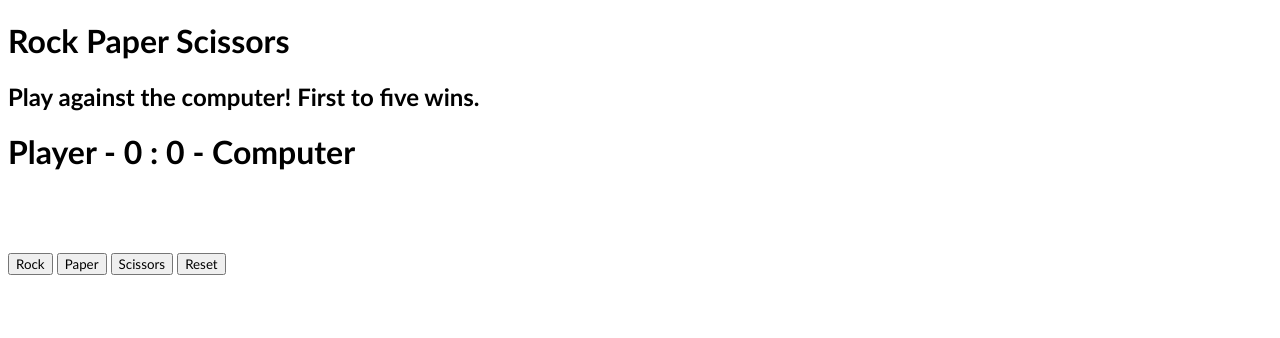
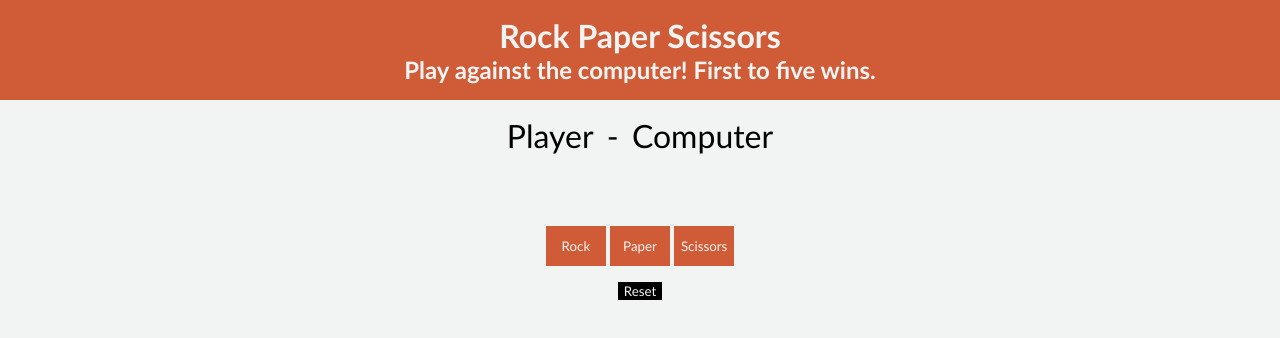
Before and after one commit to NateWebber/odin-rps, a plain HTML site: page index.html in a window 1280 px wide. Drawn offline with Linux system fonts and the light colour scheme.

Commit message:
start styling

```diff
--- a/index.html
+++ b/index.html
@@ -11,15 +11,27 @@
 </head>
 
 <body>
-    <h1>Rock Paper Scissors</h1>
-    <h2>Play against the computer! First to five wins.</h2>
-    <h1 id="ScoreDisplay">Player - 0 : 0 - Computer</h1>
+    <div class="body-container">
+        <div class="title-bar">
+            <h1 id="RPSTitle">Rock Paper Scissors</h1>
+            <h2 id="RPSSubtitle">Play against the computer! First to five wins.</h2>
+        </div>
 
-    <h1 id="ResultsText">null</h1>
-    <button id="RockButton">Rock</button>
-    <button id="PaperButton">Paper</button>
-    <button id="ScissorsButton">Scissors</button>
-    <button id="ResetButton">Reset</button>
+        <div class="score-display">
+            <div><span>Player</span> - <span>Computer</span></div>
+        </div>
+
+        <h1 id="ResultsText">null</h1>
+
+        <div class="buttons-container">
+            <button class="game-button" id="RockButton">Rock</button>
+            <button class="game-button" id="PaperButton">Paper</button>
+            <button class="game-button" id="ScissorsButton">Scissors</button>
+        </div>
+
+        <button id="ResetButton">Reset</button>
+    </div>
+
 </body>
 
 </html>
--- a/script.js
+++ b/script.js
@@ -66,7 +66,7 @@ function playRound(playerChoice, computerChoice) {
 function onRockPressed() {
     resultsText.textContent = playRound("rock", computerPlay());
     resultsText.style.visibility = "visible";
-    scoreDisplay.textContent = `Player - ${playerScore} : ${computerScore} - Computer`;
+    scoreDisplay.textContent = `${playerScore} : ${computerScore}`;
     if (playerScore == 5 || computerScore == 5) {
         endGame();
     }
@@ -75,7 +75,7 @@ function onRockPressed() {
 function onPaperPressed() {
     resultsText.textContent = playRound("paper", computerPlay());
     resultsText.style.visibility = "visible";
-    scoreDisplay.textContent = `Player - ${playerScore} : ${computerScore} - Computer`;
+    scoreDisplay.textContent = `${playerScore} : ${computerScore}`;
     if (playerScore == 5 || computerScore == 5) {
         endGame();
     }
@@ -84,7 +84,7 @@ function onPaperPressed() {
 function onScissorsPressed() {
     resultsText.textContent = playRound("scissors", computerPlay());
     resultsText.style.visibility = "visible";
-    scoreDisplay.textContent = `Player - ${playerScore} : ${computerScore} - Computer`;
+    scoreDisplay.textContent = `${playerScore} : ${computerScore}`;
     if (playerScore == 5 || computerScore == 5) {
         endGame();
     }
@@ -111,7 +111,7 @@ function newGame() {
     paperButton.disabled = false;
     scissorsButton.disabled = false;
 
-    scoreDisplay.textContent = `Player - ${playerScore} : ${computerScore} - Computer`;
+    scoreDisplay.textContent = `${playerScore} : ${computerScore}`;
     resultsText.style.visibility = "hidden";
 }
 
--- a/styles.css
+++ b/styles.css
@@ -1,7 +1,66 @@
-*{
-    font-family:'Gill Sans', 'Gill Sans MT', Calibri, 'Trebuchet MS', sans-serif
+* {
+    font-family: 'Gill Sans', 'Gill Sans MT', Calibri, 'Trebuchet MS', sans-serif;
+    margin: 0;
 }
 
-#ResultsText{
+body{
+    background-color: #f2f4f3;
+}
+
+#ResultsText {
     visibility: hidden;
 }
+
+#RPSTitle, #RPSSubtitle{
+    color: #f2f4f3;
+}
+
+#ResetButton{
+    color: #f2f4f3;
+    border: none;
+    background-color: black;
+}
+
+/*Score Display Centering Trick:
+https://stackoverflow.com/questions/22763127/aligning-text-on-a-specific-character*/
+.score-display{
+    display: flex;
+    font-size: 32px;
+}
+
+.score-display div span {
+    flex: 1;
+}
+
+.score-display div span:first-of-type {
+    text-align: right;
+    padding-right: 5px;
+}
+
+.score-display div span:last-of-type{
+    padding-left: 5px;
+}
+
+.body-container {
+    display: flex;
+    flex-direction: column;
+    gap: 16px;
+    align-items: center;
+}
+
+.title-bar {
+    display: flex;
+    flex-direction: column;
+    align-items: center;
+    background-color: #cf5c36;
+    width: 100%;
+    padding: 16px;
+}
+
+.game-button {
+    border: none;
+    background-color: #cf5c36;
+    color: #f2f4f3;
+    width: 60px;
+    height: 40px;
+}
```
